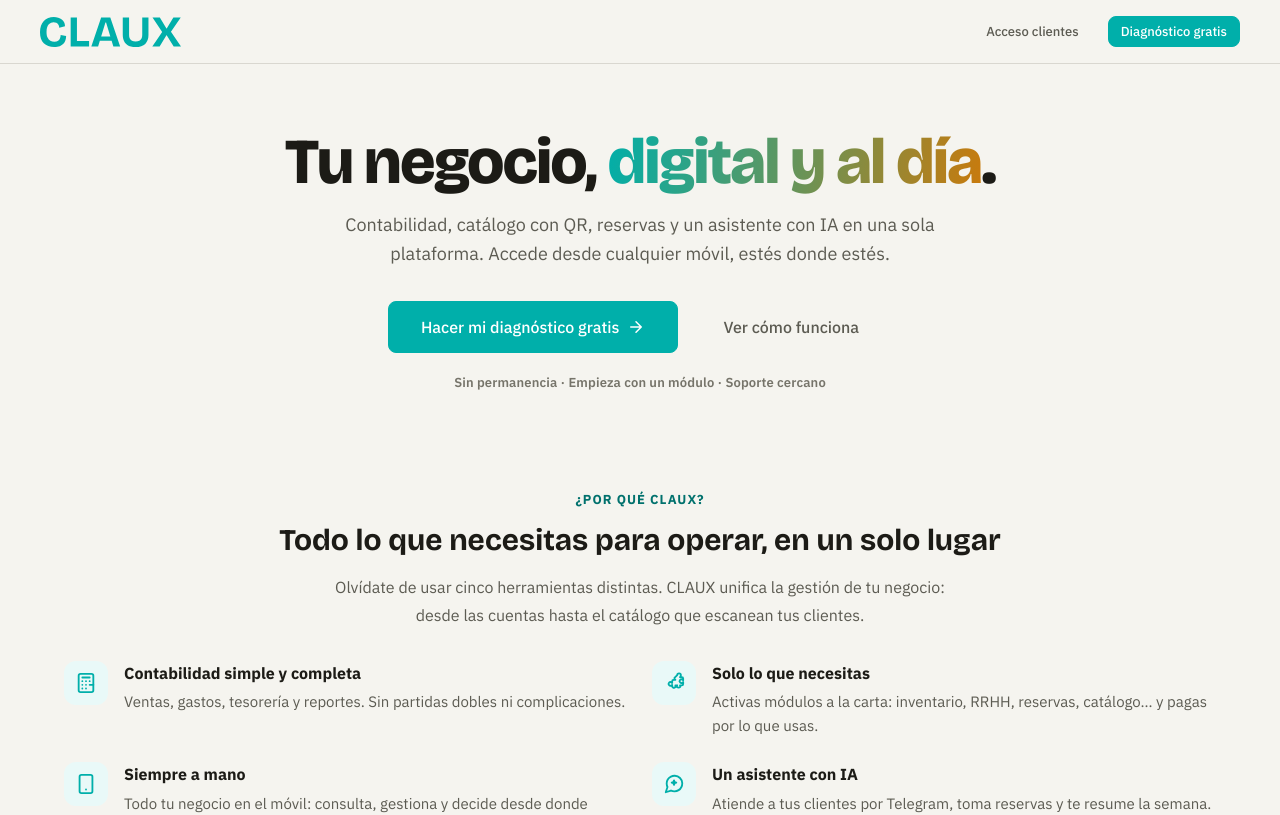
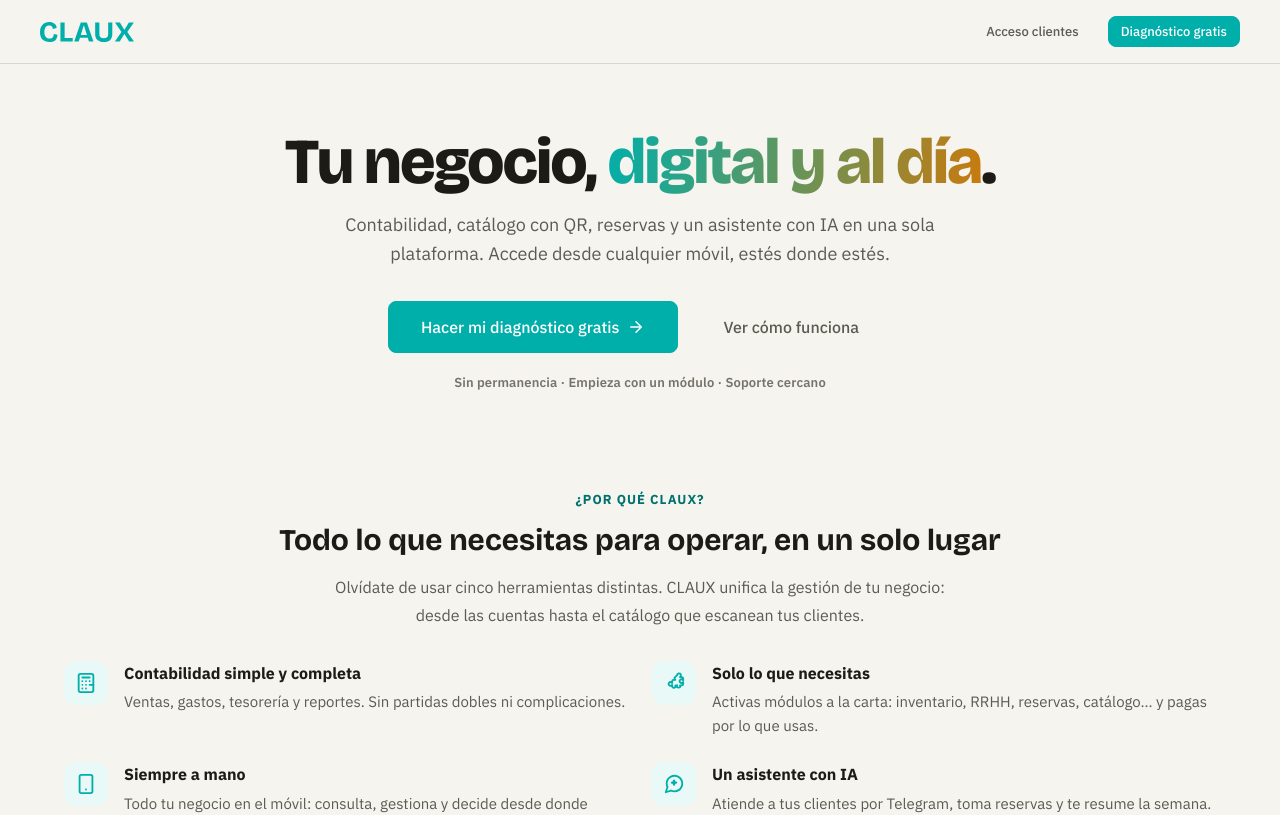
Before and after one commit to DamianMartinMayedo/claux, a Next.js app: page / in a window 1280 px wide. Shown: the top 815 px of the page. Built offline with nearby package versions, Linux system fonts and the light colour scheme; no server answers.

Commit message:
fix: logos a 20px en todos los headers

```diff
--- a/src/app/styles/02-base-layout.css
+++ b/src/app/styles/02-base-layout.css
@@ -68,10 +68,10 @@
 .portal-logo img,
 .ld-header-logo img { width: auto; }
 
-.header-logo img    { height: 28px; }
-.portal-logo img    { height: 26px; }
-.ld-header-logo img { height: 30px; }
-.ld-footer-logo img { height: 26px; }
+.header-logo img    { height: 20px; }
+.portal-logo img    { height: 20px; }
+.ld-header-logo img { height: 20px; }
+.ld-footer-logo img { height: 20px; }
 
 /* Dark/light toggle — usa selector compuesto (> especificidad que el base) */
 .header-logo .logo-dark,
```
